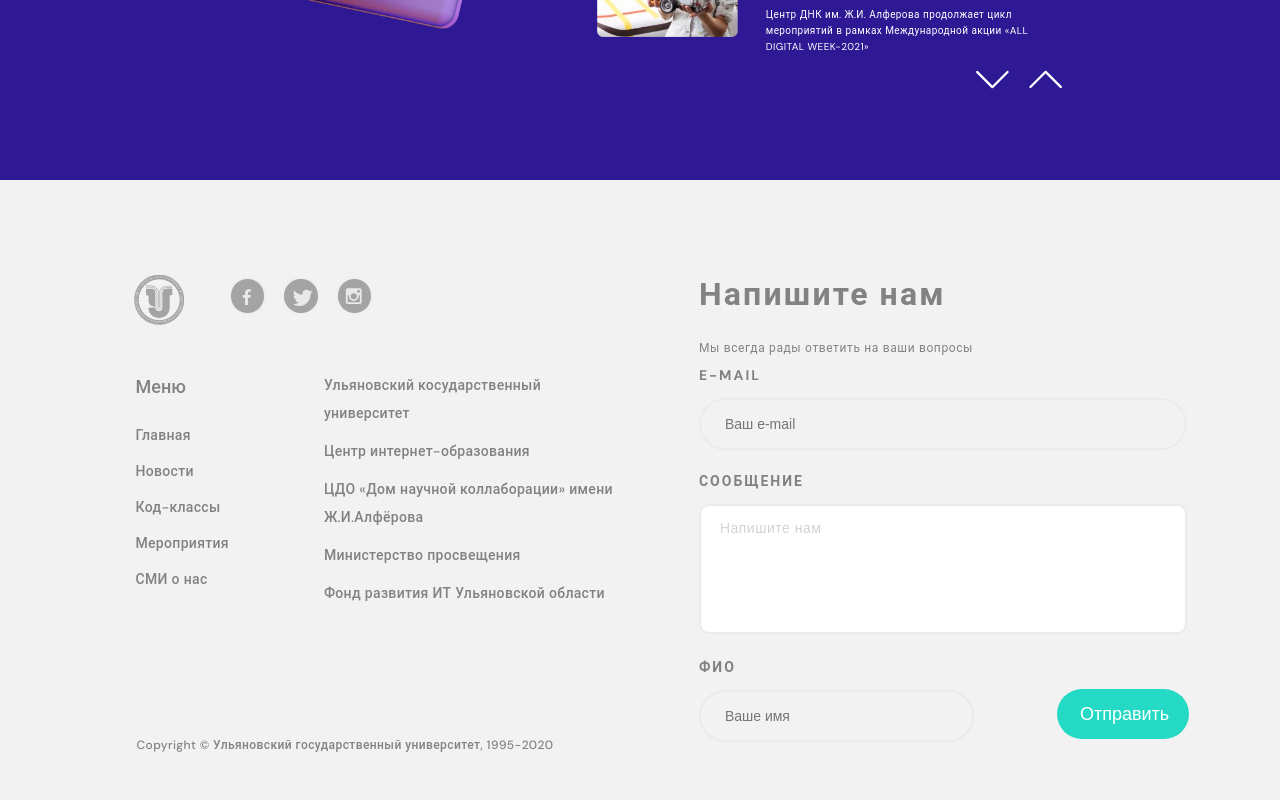
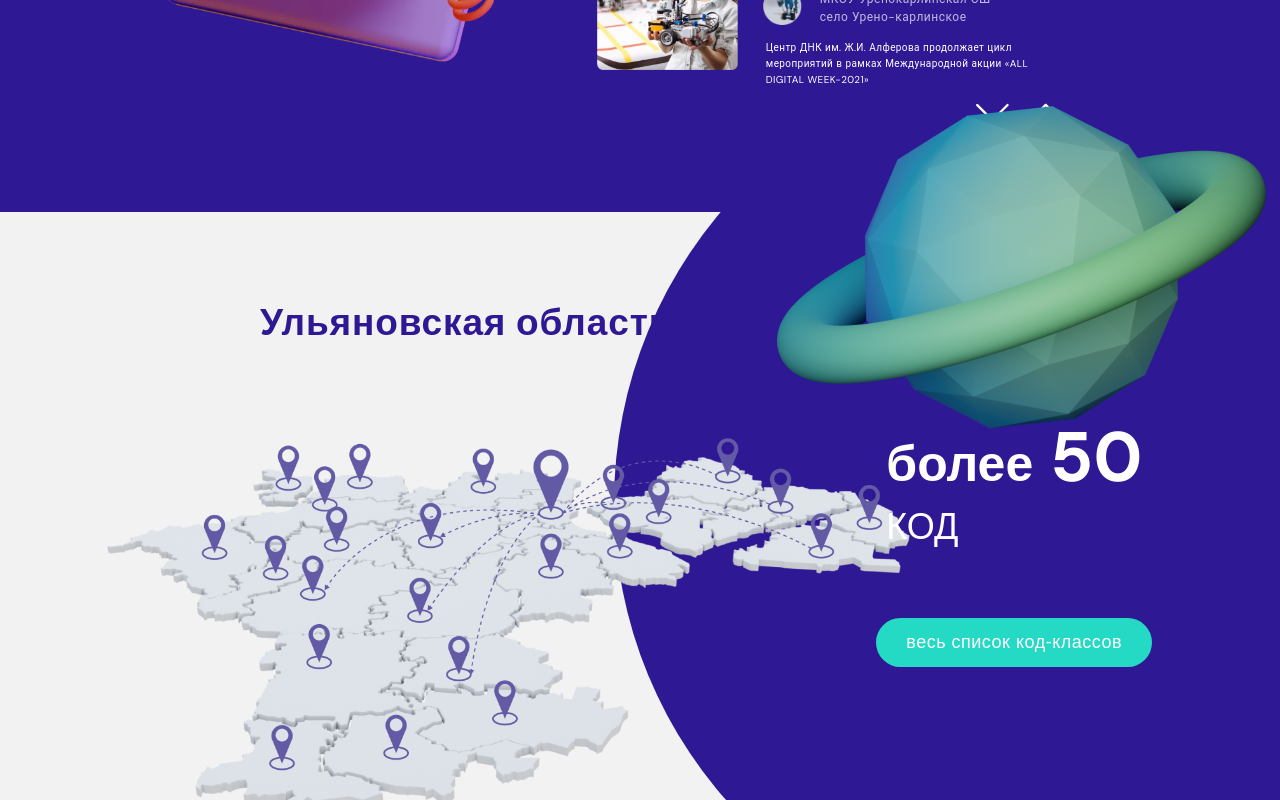
Before and after one commit to NatsukashiiOwU/cdc_main, a React (Create React App) app: page / in a window 1280 px wide. Shown: the part 2000-2800 px from the top of the page. Built offline with nearby package versions, Linux system fonts and the light colour scheme.

Commit message:
96402 - Код-классы | Реализация секции карты главной страницы

```diff
--- a/src/components/UI/Button/index.jsx
+++ b/src/components/UI/Button/index.jsx
@@ -1,7 +1,7 @@
 /* eslint-disable react/button-has-type */
 /* eslint-disable react/prop-types */
+import cn from 'classnames';
 import React from 'react-dom';
-import cn from 'classnames';
 import styles from './Button.module.scss';
 
 const Button = ({
--- /dev/null
+++ b/src/components/mainPage/Map/Map.module.scss
@@ -0,0 +1,130 @@
+.map {
+  font-family: "DM Sans", sans-serif;
+  position: relative;
+  height: 1014px;
+  background-color: #F2F2F2;
+
+  &__container {
+    position: relative;
+    width: 100%;
+    height: 100%;
+    overflow: hidden;
+    margin-top: -1px;
+    margin-bottom: -1px;
+  }
+
+  &__ellipse {
+    width: 1110px;
+    height: 1101px;
+    border-radius: 51%;
+    background-color: #2F1893;
+    position: absolute;
+    top: -159px;
+    right: -234px;
+  }
+
+  &__planet {
+    z-index: 20;
+    position: absolute;
+    right: 0;
+    top: -387px;
+  }
+
+  &__planetImage {
+    display: block;
+  }
+
+  &__mapUlsu {
+    position: absolute;
+    left: 240px;
+    top: 180px;
+  }
+
+  &__title h1{
+    font-weight: bold;
+    margin-top: 6.77%;
+    margin-left: 19.5%;
+    font-size: 48px;
+    color: #2F1893;
+    letter-spacing: 0.9px;
+  }
+
+  &__content {
+    position: absolute;
+    right: 22.70%;
+    top: 49.6%;
+  }
+
+  &__contentText {
+    margin-left: 10px;
+    color:#fff;
+
+    h2 {
+      font-size: 50px;
+      font-weight: bold;
+      margin: 0;
+    }
+
+    span {
+      font-size: 36px;
+      font-weight: normal;
+      font-weight: 500px;
+    }
+
+    h2 span {
+      font-weight: bold;
+      font-size: 70px;
+    }
+  }
+  &__contentButton {
+    margin-top: 68px;
+
+    button {
+      border: none;
+      cursor: pointer;
+      color: #fff;
+      font-size: 18px;
+      padding: 14px 30px;
+      font-weight: normal;
+      letter-spacing: 0.5px;
+      background-color: #25DAC5;
+      border-radius: 40px;
+      outline: none;
+    }
+  }
+}
+
+@media (max-width: 1800px) {
+  .map {
+    height: 800px;
+  }
+
+  .map__ellipse {
+    width: 900px;
+    height: 900px;
+  }
+
+  .map__mapUlsu {
+    position: absolute;
+    left: 70px;
+    top: 180px;
+  }
+
+  .map__mapUlsuImage {
+    width: 70%;
+    height: 70%;
+  }
+
+  .map__title {
+    margin-left: 1%;
+  }
+
+  .map__title h1 {
+    font-size: 37px;
+  }
+
+  .map__content {
+    right: 10%;
+    top: 25%;
+  }
+}
--- /dev/null
+++ b/src/components/mainPage/Map/index.jsx
@@ -0,0 +1,42 @@
+import React from 'react';
+import styles from './Map.module.scss';
+
+import planetImg from '../../../assets/images/planet.png';
+import mapImg from '../../../assets/images/map-ulsu.png';
+import Button from '../../UI/Button';
+
+const Map = () => (
+  <div className={styles.map}>
+    <div className={styles.map__planet}>
+      <img className={styles.map__planetImage} src={planetImg} alt="#" />
+    </div>
+    <div className={styles.map__container}>
+      <div className={styles.map__images}>
+        <div className={styles.map__ellipse}>.</div>
+        <div className={styles.map__mapUlsu}>
+          <img className={styles.map__mapUlsuImage} src={mapImg} alt="#" />
+        </div>
+      </div>
+      <div className={styles.map__title}>
+        <h1>Ульяновская область</h1>
+      </div>
+      <div className={styles.map__content}>
+        <div className={styles.map__contentText}>
+          <h2>
+            более
+            <span> 50</span>
+          </h2>
+          <span>КОД</span>
+        </div>
+        <div className={styles.map__contentButton}>
+          <Button
+            type="submit"
+            title="весь список код-классов"
+          />
+        </div>
+      </div>
+    </div>
+  </div>
+);
+
+export default Map;
--- a/src/components/mainPage/Tasks/Tasks.module.scss
+++ b/src/components/mainPage/Tasks/Tasks.module.scss
@@ -1,10 +1,11 @@
 .tasks {
   min-height: 535px;
   position: relative;
-  padding-top: 130px;
+  padding-top: 57px;
   padding-bottom: 0px;
   background-color: #F2F6F9;
   z-index: -1000;
+  padding-left: 70px;
 
   &__container {
     max-width: 1160px;
@@ -12,19 +13,20 @@
   }
 
   &__title h2{
+    font-family: "DM Sans", sans-serif;
     color: #4F4F4F;
-    font-weight: 200;
+    font-weight: 500;
     font-size: 36px;
-    margin-left: -7px;
+    margin-left: -10px;
     letter-spacing: 0.15px;
     line-height: 47px;
-    margin-bottom: 10px;
+    margin-bottom: 30px;
   }
 
   &__list {
     padding: 0;
     margin: 0;
-    margin-left: 30px;
+    margin-left: 27px;
     display: flex;
     list-style: none;
     flex-wrap: wrap;
@@ -33,7 +35,7 @@
   &__listItem {
     position: relative;
     width: 28.7%;
-    margin-bottom: 60px;
+    margin-bottom: 116px;
     margin-right: 51px;
 
     &:nth-child(2) {
@@ -46,7 +48,7 @@
     }
 
     &:nth-child(5) {
-      margin-right: 80px;
+      margin-right: 75px;
     }
 
     &:nth-child(6) {
@@ -56,18 +58,18 @@
     &_content {
       z-index: 2;
       color: #1E0E62;
-      font-size: 24px;
+      font-size: 22px;
       line-height: 26px;
     }
 
     &_number {
-      font-family: Roboto;
+      font-family: "DM Sans", sans-serif;
       font-weight: 500;
       font-size: 96px;
       line-height: 150%;
       color: #E0E0E0;
       position: absolute;
-      top: -12px;
+      top: -38px;
       left: -38px;
       z-index: -1;
     }
--- a/src/pages/main/index.jsx
+++ b/src/pages/main/index.jsx
@@ -3,6 +3,7 @@ import React, { memo } from 'react';
 import Events from '../../components/mainPage/Events';
 import Tasks from '../../components/mainPage/Tasks/index';
 import AboutAs from '../../components/mainPage/AboutAs/index';
+import Map from '../../components/mainPage/Map';
 
 import styles from './main.scss';
 
@@ -11,6 +12,7 @@ const MainPage = () => (
     <Tasks />
     <AboutAs />
     <Events />
+    <Map />
   </div>
 );
 
```
Also changed, not shown: src/components/listPage/CodeClass/index.jsx (added, +64 -0 lines), src/assets/images/map-ulsu.png (added), src/assets/images/planet.png (added), src/components/UI/Search/Search.module.scss (line endings or trailing spaces).
